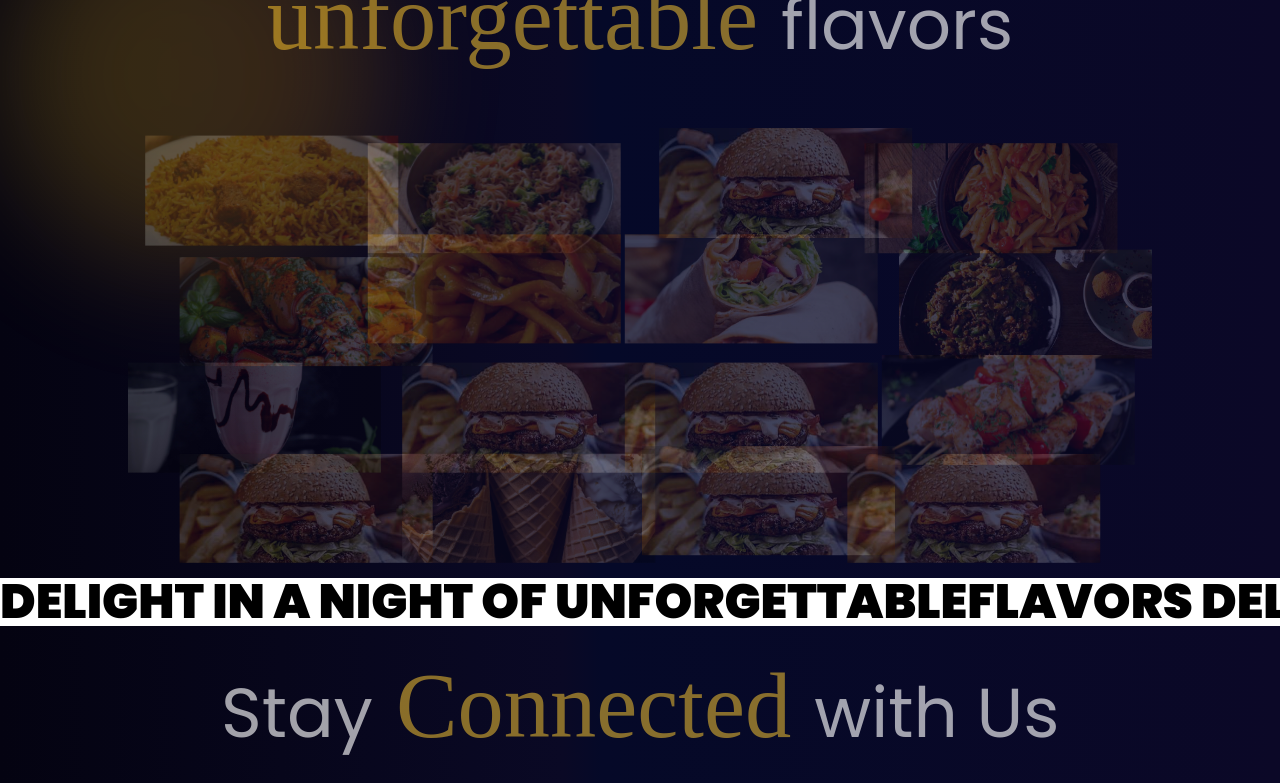
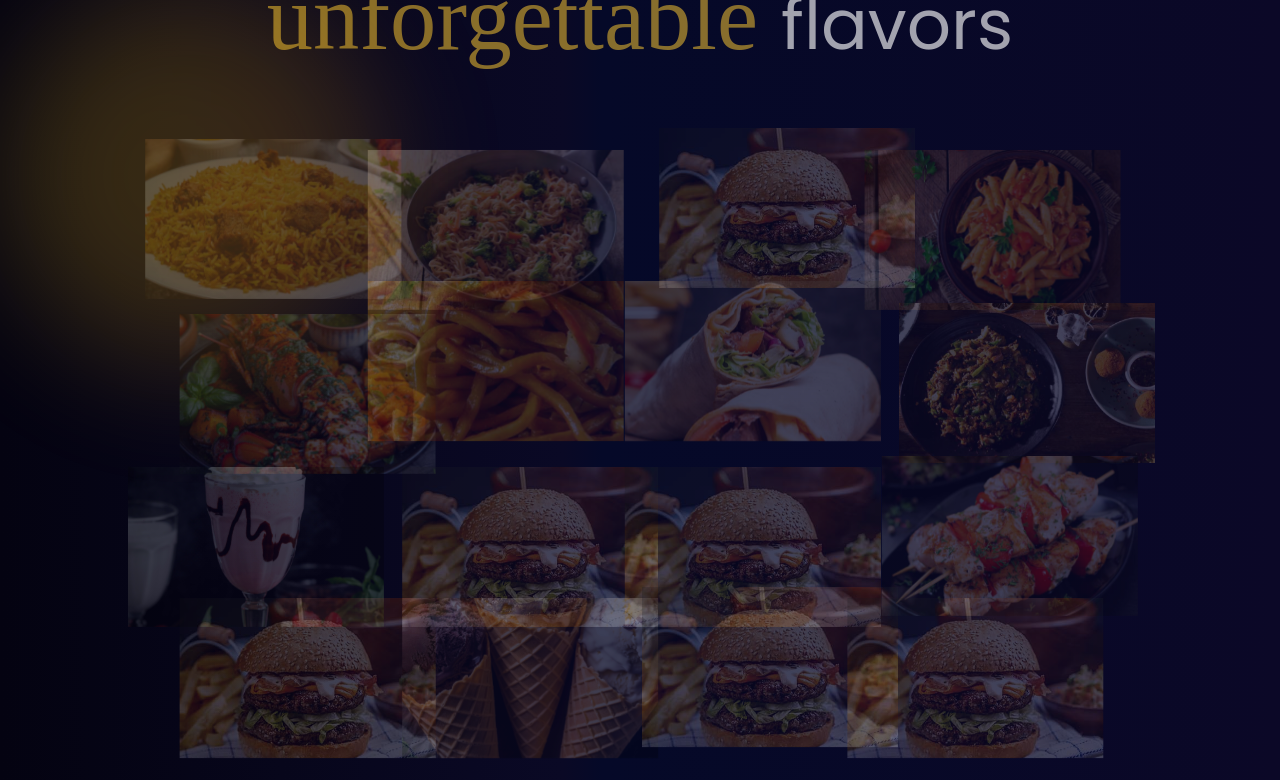
Before and after one commit to hasithasandunlakshan/leo_candle_night, a Next.js app: page / in a window 1280 px wide. Shown: the part 1720-2503 px from the top of the page. Built offline with nearby package versions, Linux system fonts and the light colour scheme; a web font is replaced by a local one.

Commit message:
hero section

```diff
--- a/src/components/Home/Gallery.tsx
+++ b/src/components/Home/Gallery.tsx
@@ -6,7 +6,7 @@ import { ShuffleGrid } from './Test'
 export default function Gallery() {
   return (
 
-    <div className="flex flex-col justify-center w-screen  items-center ">
+    <div className="flex flex-col justify-center w-screen h-full  items-center ">
         <div className=" flex flex-col my-5  items-center justify-center">
         <motion.h1
   initial={{ opacity: 0, scale: 0.9 }}
--- a/src/components/Home/Test.jsx
+++ b/src/components/Home/Test.jsx
@@ -127,7 +127,7 @@ const generateSquares = () => {
       whileInView="show"
       exit="hide"
       variants={introPictureVariants}
-      className=" w-full h-full flex "
+      className=" w-40 lg:w-56 xl:w-64 2xl:w-72 min-h-40 flex "
       style={{
         backgroundImage: `url(${sq.src})`,
         backgroundSize: "cover",
@@ -154,7 +154,7 @@ export const ShuffleGrid = () => {
   };
 
   return (
-    <div className="grid   grid-cols-4 grid-rows-4 h-[450px] gap-1">
+    <div className="grid   grid-cols-4 grid-rows-4 gap-1">
       {squares.map((sq) => sq)}
 
     </div>
--- a/src/components/ui/VelocityText.jsx
+++ b/src/components/ui/VelocityText.jsx
@@ -28,7 +28,7 @@ export default function VelocityText() {
   return (
 
 
-    <section ref={targetRef} className="relative bg-transparent">
+    <section ref={targetRef} className="relative h-full bg-transparent">
       {/* <Details/> */}
       <Gallery/>
       <div className="sticky top-0 flex  items-center overflow-hidden">
```
